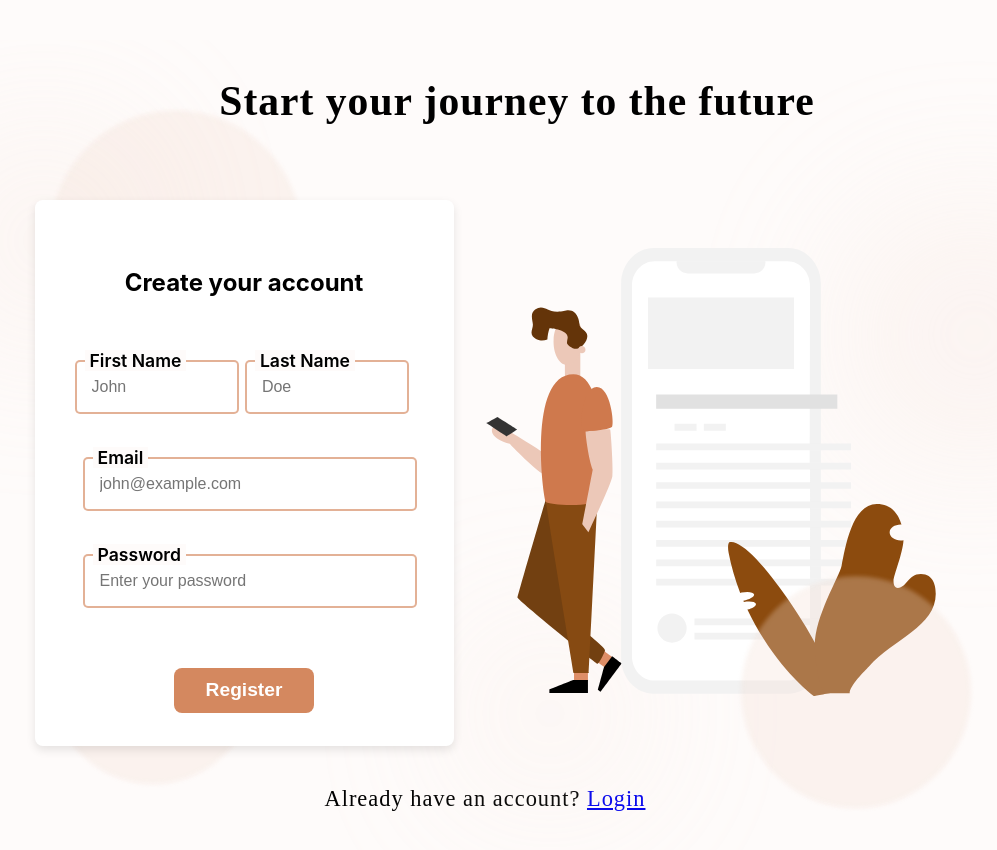
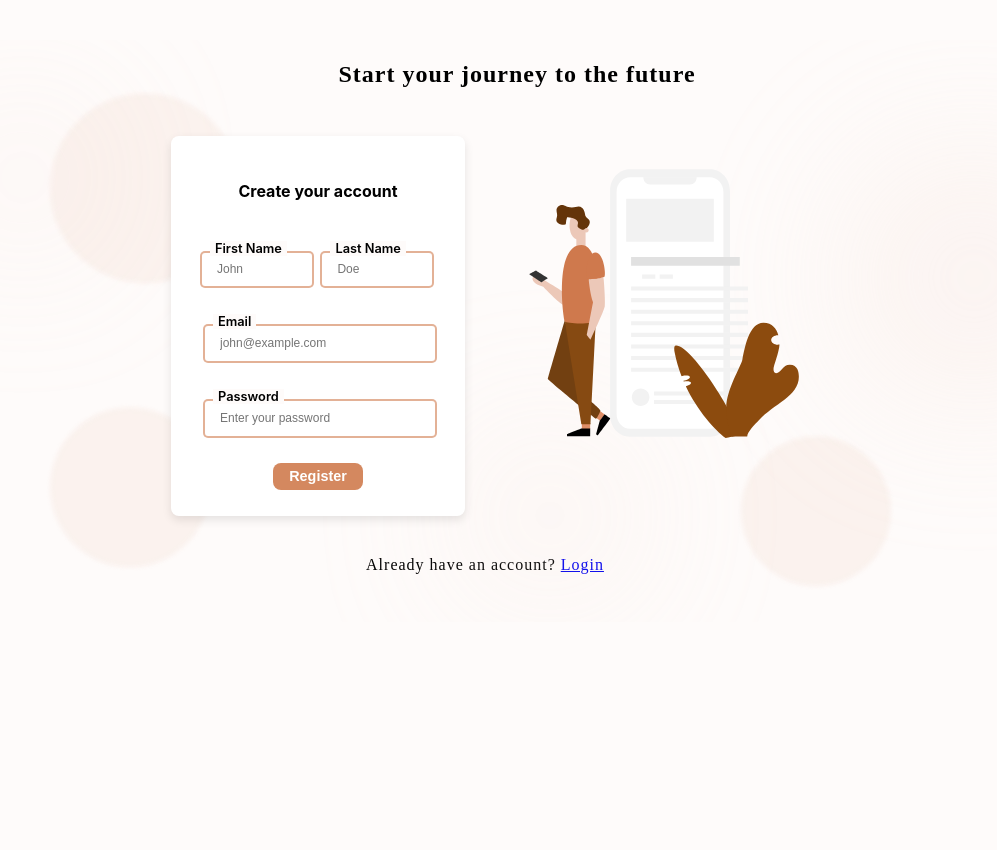
Before and after one commit to MarkSemaan/bookly, a React (Create React App) app in the folder frontend/: page /register in a window 1280 px wide. Shown: the top 850 px of the page, without its empty margins (155-1152 px from the left). After the commit the page ends 800 px from the top, so only its background shows below. Built offline with nearby package versions, Linux system fonts and the light colour scheme.

Commit message:
Adjust padding and sizing on login/register pages for better alignment

```diff
--- a/frontend/src/Components/Shared/AuthInput/authInput.css
+++ b/frontend/src/Components/Shared/AuthInput/authInput.css
@@ -5,25 +5,25 @@
 
 .auth-label {
   position: absolute;
-  top: -10px;
+  top: -7px;
   left: 10px;
   background: var(--main-bg);
   padding: 0 5px;
-  font-size: 1.1rem;
+  font-size: 0.8rem;
   color: #000000;
   z-index: 1;
   font-weight: 600;
-  margin-top: 23px;
+  margin-top: 13px;
 }
 
 .primary-input {
-  margin-top: 23px;
-  width: 300px;
-  height: 20px;
+  width: 200px;
+  height: 5px;
   padding: 15px;
-  font-size: 16px;
+  font-size: 12px;
   border: 2px solid #cf7b4d96;
   border-radius: 5px;
   outline: none;
   background: #fff;
+  margin-top: 1rem;
 }
--- a/frontend/src/Components/Shared/Button/button.css
+++ b/frontend/src/Components/Shared/Button/button.css
@@ -1,8 +1,8 @@
 .primary-button{
   align-self: center;
   margin-top: auto;
-  padding: 0.6em 2rem;
-  font-size: 1.2rem;
+  padding: 0.4em 1rem;
+  font-size: 0.9rem;
   background-color: var(--button-bg);
   border: none;
   border-radius: 8px;
--- a/frontend/src/Components/Shared/Circles/circles.css
+++ b/frontend/src/Components/Shared/Circles/circles.css
@@ -9,26 +9,25 @@
 }
 
 .circleleft {
-  width: 252px;
-  height: 254px;
+  width: 190px;
+  height: 190px;
   top: 6%;
   left: 16%;
   animation-delay: 0s;
 }
 .circledown {
-  width: 206px;
-  height: 208px;
+  width: 160px;
+  height: 160px;
   top: 60%;
   left: 16%;
   animation-delay: 0s;
 }
 .circleright {
-  width: 230px;
-  height: 232px;
-  top: 60%;
+  width: 150px;
+  height: 150px;
+  top: 65%;
   left: 70%;
   animation-delay: 0s;
-  z-index: 20;
 }
 .circles {
   position: absolute;
@@ -41,8 +40,8 @@
 }
 
 .circle1 {
-  width: 140px;
-  height: 190px;
+  width: 100px;
+  height: 120px;
   top: 10%;
   left: 10%;
   animation-delay: 0s;
--- a/frontend/src/Components/Shared/Input/input.css
+++ b/frontend/src/Components/Shared/Input/input.css
@@ -1,7 +1,7 @@
 label {
   display: block;
   margin-bottom: 0.8rem;
-  font-size: 1.4rem;
+  font-size: 1.3rem;
   font-weight: 600;
   text-align: left;
 }
--- a/frontend/src/Components/Shared/Navbar/Navbar.jsx
+++ b/frontend/src/Components/Shared/Navbar/Navbar.jsx
@@ -44,7 +44,7 @@ const Navbar = () => {
       </div>
 
       <div className="navbar-links">
-        <a href="/library" className="btn nav-btn">Library</a>
+        <a href="/bookList" className="btn nav-btn">Library</a>
         <a href="/myOrders" className="btn nav-btn">My Orders</a>
         <a href="/management" className="btn nav-btn">Management</a>
         <a href="/analytics" className="btn nav-btn">Analytics</a>
--- a/frontend/src/Components/bookPage/allBooks/bookCard/bookCard.css
+++ b/frontend/src/Components/bookPage/allBooks/bookCard/bookCard.css
@@ -59,12 +59,12 @@
 }
 
 .book-card {
-  flex: 0 0 22%;
+  flex: 0 0 19%;
   background: var(--card-color);
   border-radius: 12px;
   padding: 1rem;
   height: 400px;
-  width: 200px;
+  width: 100px;
   box-shadow: 0 3px 10px rgba(0,0,0,0.1);
   text-align: center;
 }
--- a/frontend/src/Hooks/useBestsellers.js
+++ b/frontend/src/Hooks/useBestsellers.js
@@ -7,7 +7,7 @@ const useBestsellers = () => {
 
   useEffect(() => {
     setTimeout(() => {
-      setBestsellers(books.slice(0, 5));
+      setBestsellers(books.slice(0, 9));
       setLoading(false);
     }, 500);
   }, []);
--- a/frontend/src/Pages/Login/login.css
+++ b/frontend/src/Pages/Login/login.css
@@ -3,7 +3,6 @@
   text-align: center;
   background-color: var(--main-bg);
   padding: 2rem;
-  min-height: 100vh;
   margin-top: 40px;
   overflow: hidden;
 }
@@ -18,9 +17,9 @@
 
 .login-title {
   font-family: 'Great Vibes', cursive;
-  font-size: 2.6rem;
+  font-size: 1.5rem;
   letter-spacing: 1px;
-  margin-top: 2rem;
+  margin-top: 1rem;
 }
 
 .login-container {
@@ -28,27 +27,32 @@
   justify-content: center;
   align-items: left;
   gap: 4rem;
-  padding-top: 6rem;
+  padding-top: 2rem;
   flex-wrap: wrap;
   z-index: 2;
   position: relative;
-  margin-top: 3rem;
+  margin-top: 2rem;
 
 }
 
 .login-animation {
   flex: 1;
-  max-width: 500px;
+  max-width: 300px;
   min-width: 300px;
+  margin-top: 2rem;
+}
+
+.form-title{
+ font-size: 1rem;
 }
 
 .login-form {
   color: black;
   flex: 1;
-  max-width: 323px;
-  height: 450px;
+  max-width: 230px;
+  height: 300px;
   background: white;
-  padding: 3rem;
+padding: 2rem 2rem 3rem 2rem;
   border-radius: 8px;
   box-shadow: 0 4px 10px rgba(0,0,0,0.1);
   display: flex;
@@ -62,7 +66,7 @@
 
 .sign_up{
   font-family: 'Great Vibes', cursive;
-  font-size: 1.4rem;
+  font-size: 1rem;
   letter-spacing: 1px;
 }
 
--- a/frontend/src/Pages/Register/register.css
+++ b/frontend/src/Pages/Register/register.css
@@ -3,7 +3,6 @@
   text-align: center;
   background-color: var(--main-bg);
   padding: 2rem;
-  min-height: 100vh;
   margin-top: 40px;
   overflow: hidden;
 }
@@ -18,39 +17,44 @@
 
 .register-title {
   font-family: 'Great Vibes', cursive;
-  font-size: 2.6rem;
+  font-size: 1.5rem;
   letter-spacing: 1px;
-  margin-top: 2rem;
+  margin-top: 1rem;
 }
 
 .register-container {
-  color: black;
   display: flex;
   justify-content: center;
-  align-items: center;
-  gap: 2rem;
-  padding-top: 5rem;
+  align-items: left;
+  gap: 4rem;
+  padding-top: 2rem;
   flex-wrap: wrap;
   z-index: 2;
   position: relative;
-  margin-top: 3rem;
+  margin-top: 2rem;
 
 }
 
 .Animation {
   flex: 1;
-  max-width: 450px;
-  min-width: 300px;
+  max-width: 270px;
+  margin-top: 2rem;
 }
 
+.form-title{
+  font-size: 1rem;
+}
 .register-form {
+ color: black;
   flex: 1;
-  max-width: 323px;
-  height: 450px;
+  max-width: 230px;
+  height: 300px;
   background: white;
-  padding: 3rem;
+  padding: 2rem 2rem 3rem 2rem;
   border-radius: 8px;
   box-shadow: 0 4px 10px rgba(0,0,0,0.1);
+  display: flex;
+  flex-direction: column;
   justify-content: space-between;
 }
 
@@ -70,10 +74,11 @@
   align-items: center;
   gap: 0.4rem;
   width: 90%;
-  margin-left: -8px;
+  margin-left: -3px;
 }
 .firstlast input {
-  width: 130px;
+  width: 80px;
+  height: 3px;
 }
 
 .Second{
@@ -81,12 +86,12 @@
 }
 
 .button-register{
-  margin-top: 60px;
+  margin-top: 5px;
 }
 
 .back{
   font-family: 'Great Vibes', cursive;
-  font-size: 1.4rem;
+  font-size: 1rem;
   letter-spacing: 1px;
   margin-top: 40px;
 }
```
